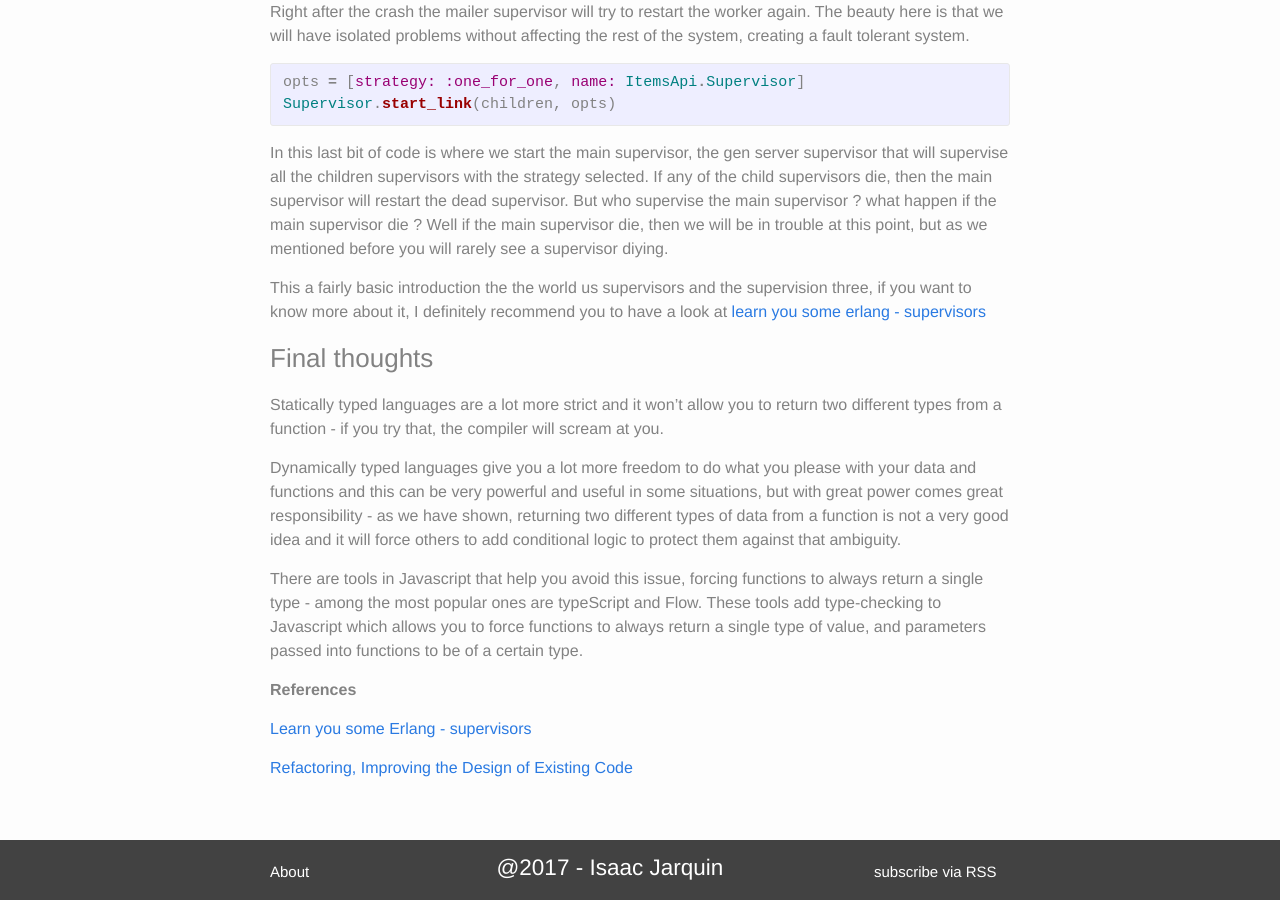
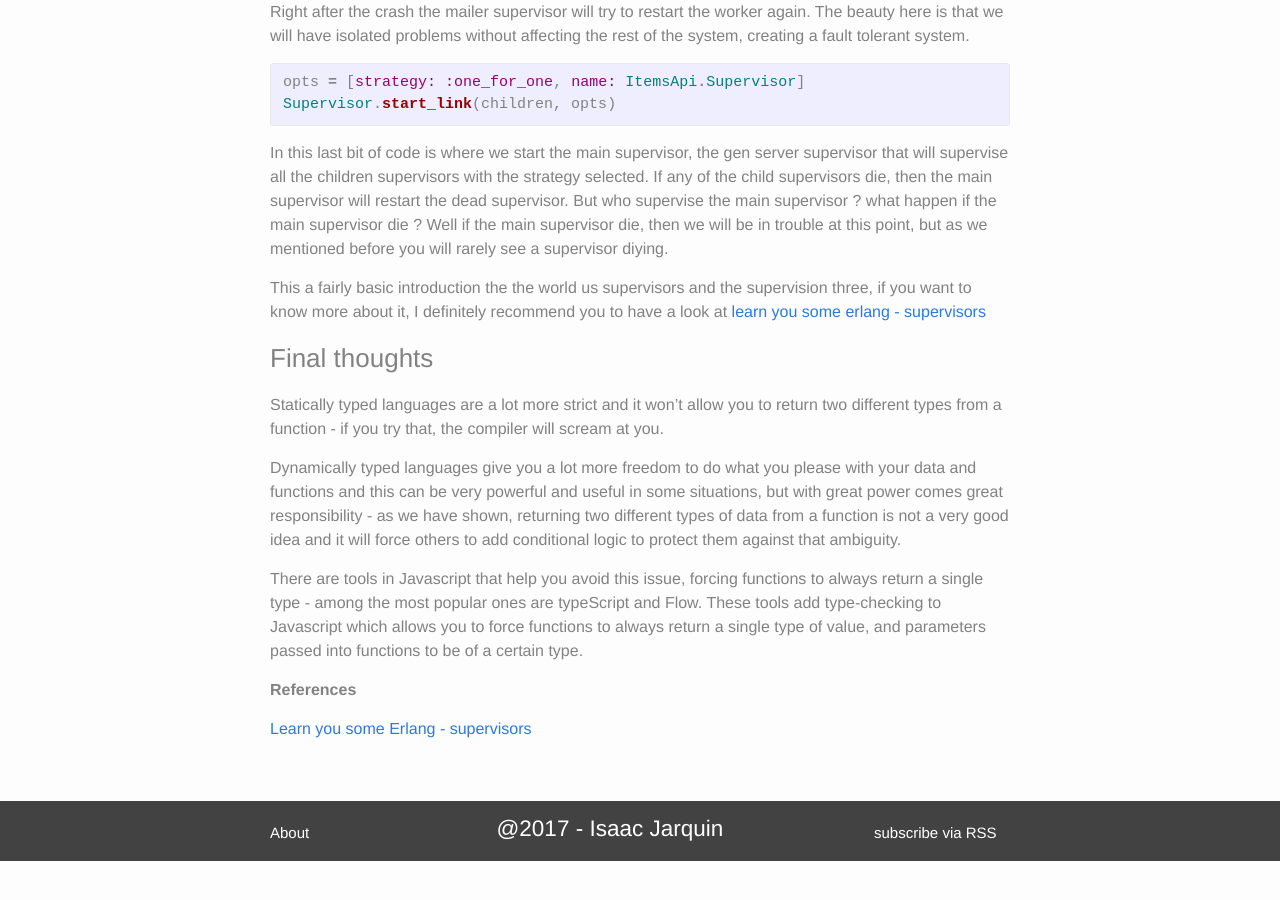
Before and after one commit to isaacjarquin/isaacjarquin.github.io, a Jekyll site: the page built from _posts/2017-08-03-supervision-tree.markdown, in a window 1280 px wide and 900 px high, scrolled down 4231 px. Built offline with Jekyll 4.4.1, drawn with Linux system fonts in a browser that asks for light colours; comment, search, counter and statistics services are not loaded; after the commit the page ends 5092 px from its top, so only the background shows below that.

Commit message:
remove wrong link

```diff
--- a/_posts/2017-08-03-supervision-tree.markdown
+++ b/_posts/2017-08-03-supervision-tree.markdown
@@ -104,5 +104,3 @@ There are tools in Javascript that help you avoid this issue, forcing functions
 <b>References</b>
 
 [Learn you some Erlang - supervisors](http://learnyousomeerlang.com/supervisors)
-
-[Refactoring, Improving the Design of Existing Code](https://books.google.co.uk/books/about/Refactoring.html?id=1MsETFPD3I0C)
```
